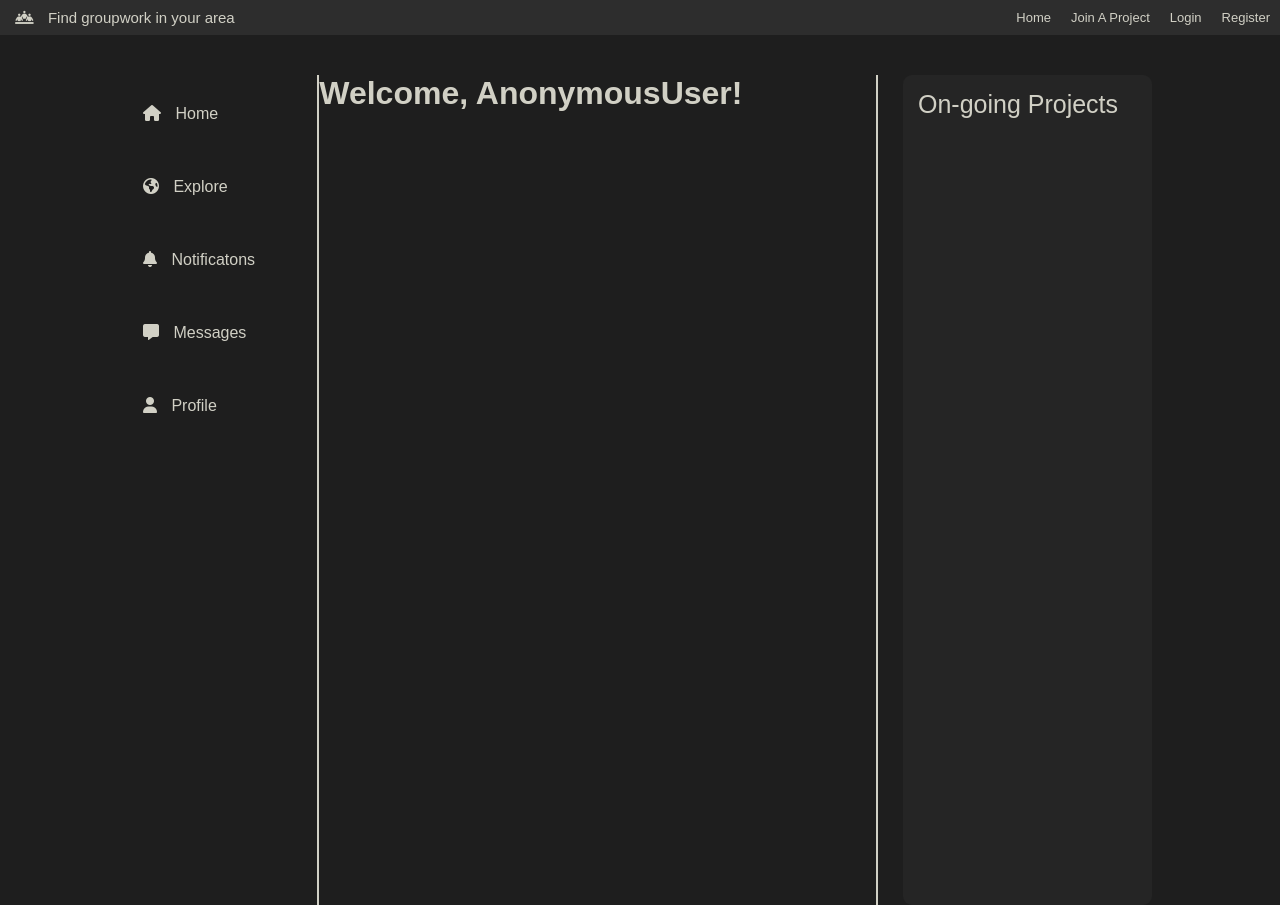
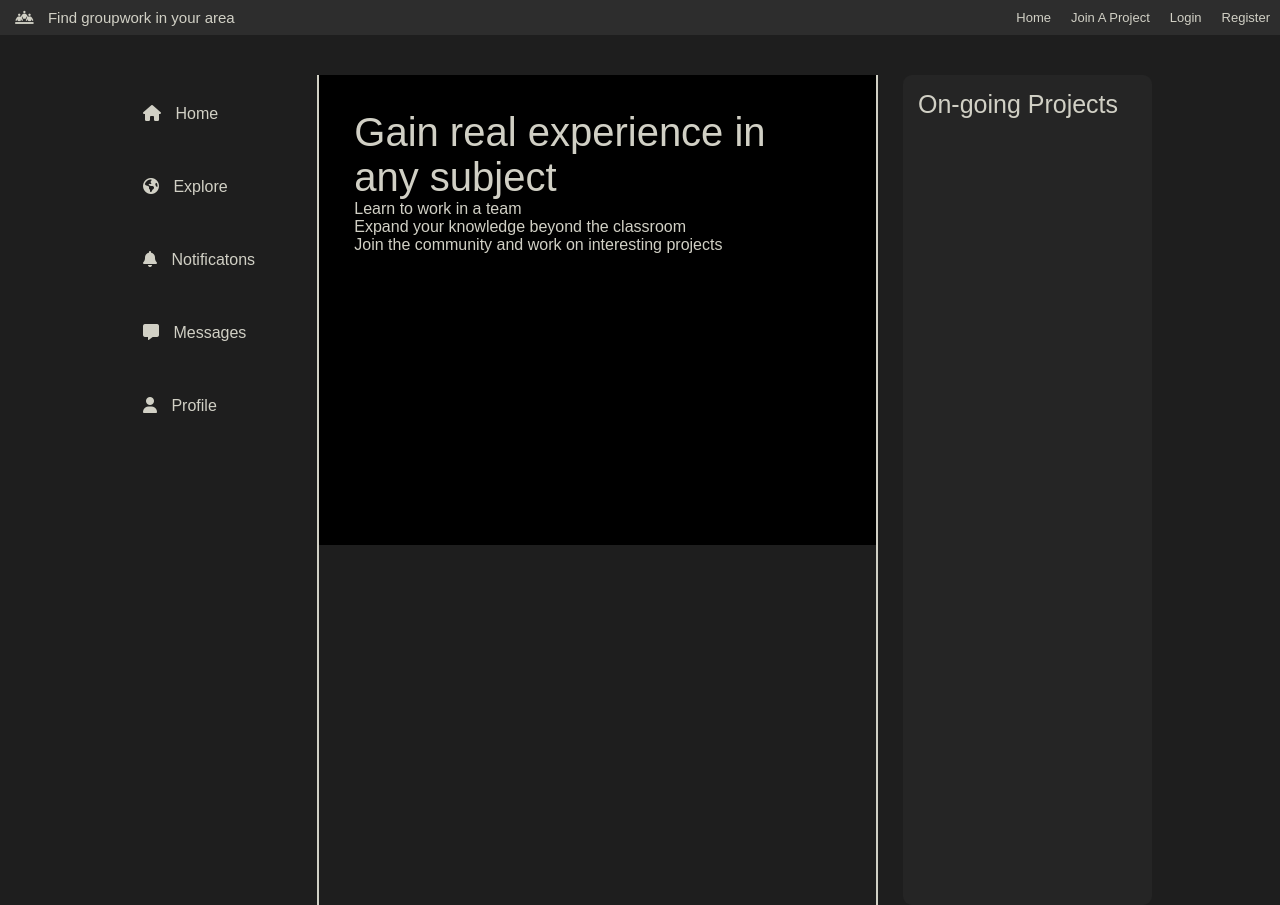
Before and after one commit to youmanyousef/BeeCodersHackathonSpr2022, a Django app: page / in a window 1280 px wide. Run offline with Django 3.2, Linux system fonts and the light colour scheme; some libraries are stand-ins or nearby versions.

Commit message:
style for index

```diff
--- a/app/static/style.css
+++ b/app/static/style.css
@@ -229,6 +229,23 @@ body {
 	display: flex;
 }
 /* END PROJECT PAGE */
+
+/* HERO SECTION */
+.hero {
+	display: flex;
+	padding: 35px;
+	height: 50vh;
+	background-color: black;
+}
+
+.tagline {
+	font-size: 40px;
+}
+
+.perks li {
+	list-style-type: none;
+}
+/* END HERO */
 
 /* LOGIN FORM*/
 .login-form {
--- a/app/templates/index.html
+++ b/app/templates/index.html
@@ -3,5 +3,17 @@
 {% load static %}
 
 {% block body %}
-<h1>Welcome, {{ user }}!</h1>
+<div class="hero">
+    <div class="hero-left">
+        <p class="tagline">Gain real experience in any subject</p>
+        <ul class="perks">
+            <li>Learn to work in a team</li>
+            <li>Expand your knowledge beyond the classroom</li>
+            <li>Join the community and work on interesting projects</li>
+        </ul>
+    </div>
+    <div class="hero-right">
+
+    </div>
+</div>
 {% endblock %}
```
